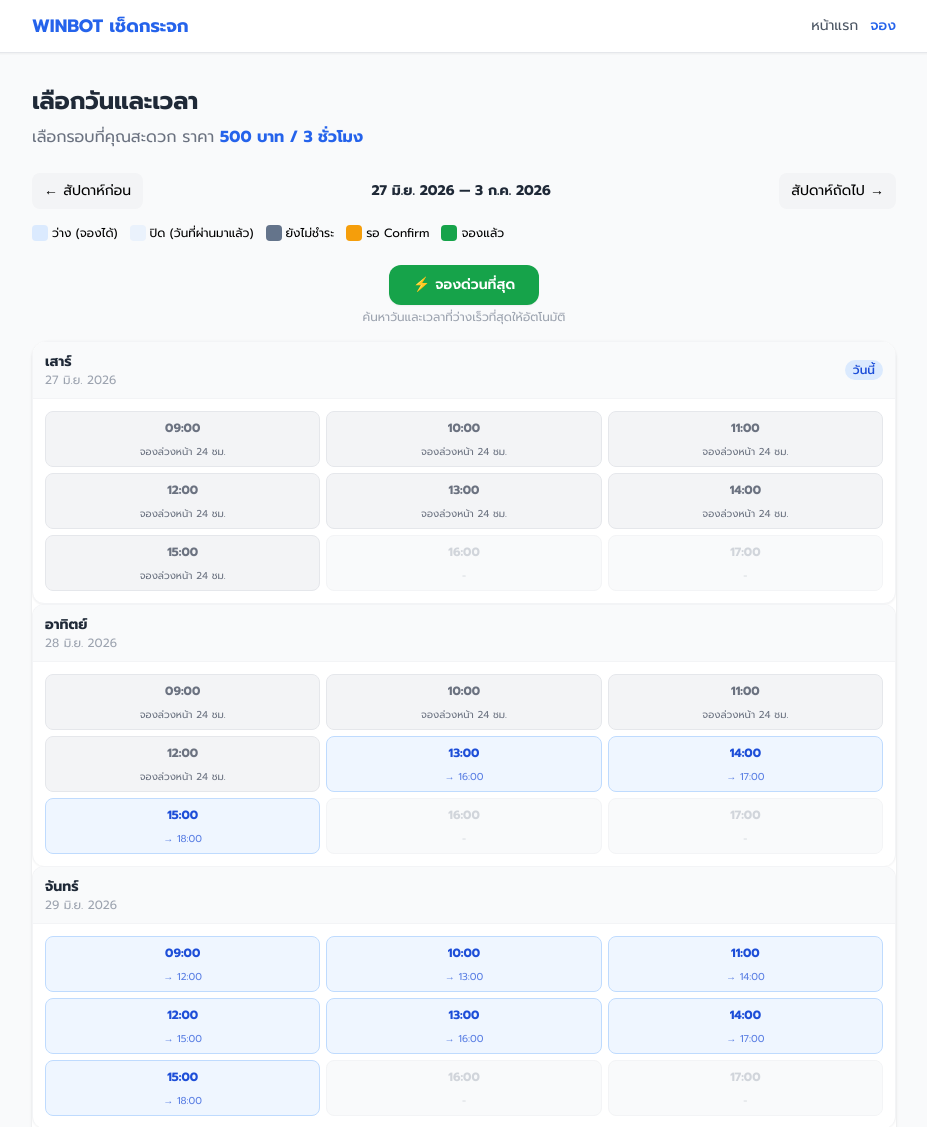
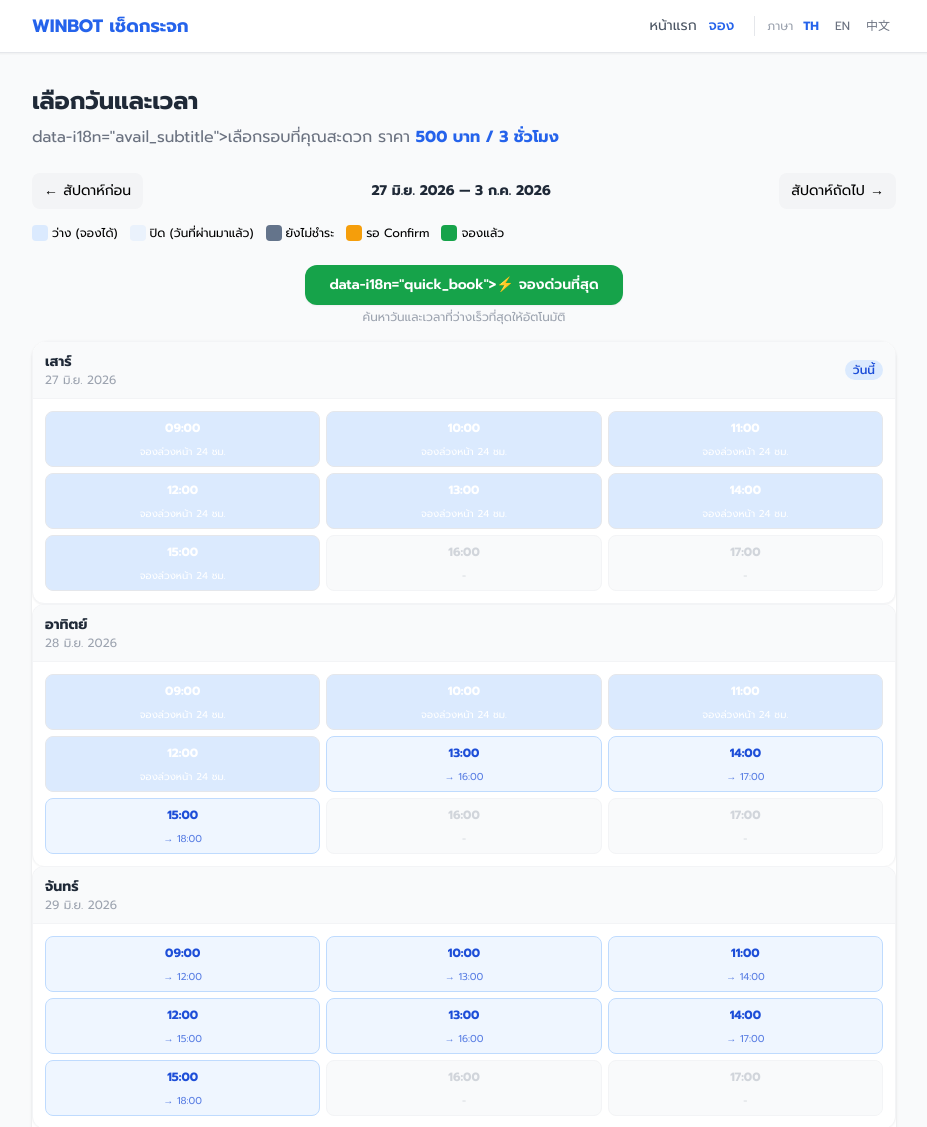
Before and after one commit to bookkoob29/winbot-booking, a FastAPI app: page /availability in a window 1280 px wide. Shown: the top 1127 px of the page, without its empty margins (176-1103 px from the left). Run offline with FastAPI, Linux system fonts and the light colour scheme; data that the repository does not hold is empty; some libraries are stand-ins or nearby versions.

Commit message:
Fix: status colors in hourly blocks + multi-language TH/EN/ZH

```diff
--- /dev/null
+++ b/static/i18n.js
@@ -0,0 +1,192 @@
+/* WINBOT Booking - Multi-language i18n */
+const I18N = {
+  th: {
+    nav_home: 'หน้าแรก',
+    nav_book: 'จอง',
+    nav_admin: 'Admin',
+    nav_lang: 'ภาษา',
+    hero_title: 'เช่าเครื่องเช็ดกระจกคอนโด',
+    hero_subtitle: 'WINBOT Mini 2 — เครื่องเช็ดกระจกอัจฉริยะ',
+    price_label: '500 บาท / 3 ชั่วโมง',
+    avail_title: 'เลือกวันและเวลา',
+    avail_subtitle: 'เลือกรอบที่คุณสะดวก',
+    today: 'วันนี้',
+    prev_week: '← สัปดาห์ก่อน',
+    next_week: 'สัปดาห์ถัดไป →',
+    available: 'ว่าง',
+    booked: 'ไม่ว่าง',
+    past_closed: 'ปิด',
+    book_24h: 'จองล่วงหน้า 24 ชม.',
+    quick_book: '⚡ จองด่วนที่สุด',
+    modal_title: 'กรอกรายละเอียด',
+    modal_slot: 'ช่วงเวลาที่เลือก',
+    modal_price: 'ค่าเช่า',
+    modal_name: 'ชื่อ-นามสกุล',
+    modal_phone: '08x-xxx-xxxx',
+    modal_line: '@lineid (ถ้ามี)',
+    modal_condo: 'พิมพ์ชื่อคอนโดเพื่อค้นหา...',
+    modal_note: 'เช่น ต้องการรับเครื่องช่วงเช้า',
+    modal_submit: 'ยืนยันการจอง',
+    modal_submitting: 'กำลังดำเนินการ...',
+    modal_closed: 'ปิด',
+    booking_code: 'เลขที่การจอง',
+    payment_title: '💳 วิธีการชำระเงิน',
+    payment_bank: 'ธนาคาร',
+    payment_account: 'เลขที่บัญชี',
+    payment_name: 'ชื่อบัญชี',
+    payment_upload: '📎 แนบสลิปการโอน',
+    payment_choose: 'เลือกไฟล์',
+    payment_uploading: '⏳ กำลังอัปโหลด...',
+    payment_uploaded: '✅ อัปโหลดแล้ว',
+    payment_success: '✅ อัปโหลดสำเร็จ! รอ Admin ตรวจสอบ',
+    payment_error: '❌ กรุณาเลือกไฟล์สลิปก่อน',
+    payment_type_error: '❌ รองรับเฉพาะไฟล์ .jpg และ .png เท่านั้น',
+    payment_size_error: '❌ ไฟล์ต้องมีขนาดไม่เกิน 2 MB',
+    tnc_title: '📋 เงื่อนไขการใช้งาน',
+    tnc_usage: '📋 เงื่อนไขการใช้งาน',
+    tnc_duration: '⏱ ระยะเวลาเช่า',
+    tnc_deposit: '💰 ค่ามัดจำ',
+    tnc_penalty: '⚠️ ค่าปรับ / ค่าเสียหาย',
+    tnc_confirmation: '📌 การยืนยันการจอง',
+    tnc_cancel: '🔄 การยกเลิกและเลื่อนการจอง',
+    tnc_reserve: '📢 ข้อสงวนสิทธิ์',
+    back_home: '← กลับหน้าแรก',
+    book_new: '📅 จองใหม่',
+    download_ics: '📅 บันทึกลงปฏิทิน (ICS)',
+    loading: 'กำลังโหลด...',
+    error_loading: 'โหลดข้อมูลไม่สำเร็จ กรุณาลองใหม่อีกครั้ง',
+    error_slot: 'เวลา Slot ไม่ถูกต้อง',
+    error_24h: 'กรุณาจองล่วงหน้าอย่างน้อย 24 ชั่วโมง',
+    status_available: 'ว่าง',
+    status_unpaid: 'ยังไม่ชำระเงิน',
+    status_pending: 'รอ Confirm',
+    status_confirmed: 'จองแล้ว',
+    saving: 'กำลังบันทึก...',
+  },
+  en: {
+    nav_home: 'Home',
+    nav_book: 'Book',
+    nav_admin: 'Admin',
+    nav_lang: 'Language',
+    hero_title: 'Condo Window Cleaning Rental',
+    hero_subtitle: 'WINBOT Mini 2 — Smart Window Cleaning Robot',
+    price_label: '500 THB / 3 hours',
+    avail_title: 'Select Date & Time',
+    avail_subtitle: 'Choose your available slot',
+    today: 'Today',
+    prev_week: '← Prev Week',
+    next_week: 'Next Week →',
+    available: 'Available',
+    booked: 'Booked',
+    past_closed: 'Closed',
+    book_24h: '24h advance booking',
+    quick_book: '⚡ Quickest Slot',
+    modal_title: 'Enter Details',
+    modal_slot: 'Selected Time',
+    modal_price: 'Price',
+    modal_name: 'Full Name',
+    modal_phone: '08x-xxx-xxxx',
+    modal_line: '@lineid (optional)',
+    modal_condo: 'Type condo name to search...',
+    modal_note: 'e.g. Want morning pickup',
+    modal_submit: 'Confirm Booking',
+    modal_submitting: 'Processing...',
+    modal_closed: 'Close',
+    booking_code: 'Booking Code',
+    payment_title: '💳 Payment Details',
+    payment_bank: 'Bank',
+    payment_account: 'Account No.',
+    payment_name: 'Account Name',
+    payment_upload: '📎 Upload Payment Slip',
+    payment_choose: 'Choose File',
+    payment_uploading: '⏳ Uploading...',
+    payment_uploaded: '✅ Uploaded',
+    payment_success: '✅ Upload successful! Waiting for admin confirmation',
+    payment_error: '❌ Please select a slip file first',
+    payment_type_error: '❌ Only .jpg and .png files are supported',
+    payment_size_error: '❌ File size must not exceed 2 MB',
+    tnc_title: '📋 Terms & Conditions',
+    tnc_usage: '📋 Usage Terms',
+    tnc_duration: '⏱ Rental Period',
+    tnc_deposit: '💰 Deposit',
+    tnc_penalty: '⚠️ Fines / Damages',
+    tnc_confirmation: '📌 Booking Confirmation',
+    tnc_cancel: '🔄 Cancellation & Reschedule',
+    tnc_reserve: '📢 Reservation of Rights',
+    back_home: '← Back to Home',
+    book_new: '📅 New Booking',
+    download_ics: '📅 Add to Calendar (ICS)',
+    loading: 'Loading...',
+    error_loading: 'Failed to load data. Please try again.',
+    error_slot: 'Invalid slot time',
+    error_24h: 'Please book at least 24 hours in advance',
+    status_available: 'Available',
+    status_unpaid: 'Unpaid',
+    status_pending: 'Pending Confirm',
+    status_confirmed: 'Confirmed',
+    saving: 'Saving...',
+  },
+  zh: {
+    nav_home: '首页',
+    nav_book: '预订',
+    nav_admin: '管理',
+    nav_lang: '语言',
+    hero_title: '公寓窗户清洁租赁',
+    hero_subtitle: 'WINBOT Mini 2 — 智能窗户清洁机器人',
+    price_label: '500 泰铢 / 3 小时',
+    avail_title: '选择日期和时间',
+    avail_subtitle: '选择您方便的时间段',
+    today: '今天',
+    prev_week: '← 上周',
+    next_week: '下周 →',
+    available: '可预订',
+    booked: '已预订',
+    past_closed: '已关闭',
+    book_24h: '需提前24小时预订',
+    quick_book: '⚡ 最快时段',
+    modal_title: '填写详细信息',
+    modal_slot: '选择的时间',
+    modal_price: '价格',
+    modal_name: '姓名',
+    modal_phone: '08x-xxx-xxxx',
+    modal_line: '@lineid (选填)',
+    modal_condo: '输入公寓名称搜索...',
+    modal_note: '例如：希望早上取机',
+    modal_submit: '确认预订',
+    modal_submitting: '处理中...',
+    modal_closed: '关闭',
+    booking_code: '预订编号',
+    payment_title: '💳 付款方式',
+    payment_bank: '银行',
+    payment_account: '账号',
+    payment_name: '账户名称',
+    payment_upload: '📎 上传付款凭证',
+    payment_choose: '选择文件',
+    payment_uploading: '⏳ 上传中...',
+    payment_uploaded: '✅ 已上传',
+    payment_success: '✅ 上传成功！等待管理员确认',
+    payment_error: '❌ 请先选择凭证文件',
+    payment_type_error: '❌ 仅支持 .jpg 和 .png 文件',
+    payment_size_error: '❌ 文件大小不超过 2 MB',
+    tnc_title: '📋 条款与条件',
+    tnc_usage: '📋 使用条款',
+    tnc_duration: '⏱ 租赁时长',
+    tnc_deposit: '💰 押金',
+    tnc_penalty: '⚠️ 罚款 / 损坏赔偿',
+    tnc_confirmation: '📌 预订确认',
+    tnc_cancel: '🔄 取消与改期',
+    tnc_reserve: '📢 权利保留',
+    back_home: '← 返回首页',
+    book_new: '📅 新预订',
+    download_ics: '📅 添加到日历 (ICS)',
+    loading: '加载中...',
+    error_loading: '数据加载失败，请重试',
+    error_slot: '时间段无效',
+    error_24h: '请至少提前24小时预订',
+    status_available: '可预订',
+    status_unpaid: '未付款',
+    status_pending: '待确认',
+    status_confirmed: '已确认',
+    saving: '保存中...',
+  }
+};
--- a/templates/availability.html
+++ b/templates/availability.html
@@ -6,16 +6,22 @@
 <nav class="bg-white shadow-sm border-b">
     <div class="max-w-4xl mx-auto px-4 py-3 flex items-center justify-between">
         <a href="/" class="text-blue-600 font-bold text-lg">WINBOT เช็ดกระจก</a>
-        <div class="flex gap-3 text-sm">
-            <a href="/" class="text-gray-600 hover:text-blue-600">หน้าแรก</a>
-            <a href="/availability" class="text-blue-600 font-medium">จอง</a>
+        <div class="flex gap-3 text-sm items-center">
+            <a href="/" class="text-gray-600 hover:text-blue-600" data-i18n="nav_home">หน้าแรก</a>
+            <a href="/availability" class="text-blue-600 font-medium" data-i18n="nav_book">จอง</a>
+            <div class="ml-2 border-l pl-3 flex gap-1 text-xs items-center">
+                <span class="text-gray-400" data-i18n="nav_lang">ภาษา</span>
+                <button onclick="setLanguage('th')" class="lang-btn px-1.5 py-0.5 rounded font-bold text-blue-600" data-lang="th">TH</button>
+                <button onclick="setLanguage('en')" class="lang-btn px-1.5 py-0.5 rounded text-gray-500 hover:text-gray-700" data-lang="en">EN</button>
+                <button onclick="setLanguage('zh')" class="lang-btn px-1.5 py-0.5 rounded text-gray-500 hover:text-gray-700" data-lang="zh">中文</button>
+            </div>
         </div>
     </div>
 </nav>
 
 <div class="max-w-4xl mx-auto px-4 py-8">
     <h1 class="text-2xl font-bold text-gray-800 mb-2">เลือกวันและเวลา</h1>
-    <p class="text-gray-500 mb-6">เลือกรอบที่คุณสะดวก ราคา <strong class="text-blue-600">500 บาท / 3 ชั่วโมง</strong></p>
+    <p class="text-gray-500 mb-6">data-i18n="avail_subtitle">เลือกรอบที่คุณสะดวก ราคา <strong class="text-blue-600">500 บาท / 3 ชั่วโมง</strong></p>
 
     <!-- Week navigation -->
     <div class="flex items-center justify-between mb-4 gap-2">
@@ -41,7 +47,7 @@
     <div class="text-center mb-4">
         <button id="quick-book-btn" onclick="quickBookEarliest()"
                 class="inline-block bg-green-600 text-white font-semibold px-6 py-2.5 rounded-xl hover:bg-green-700 transition-all text-sm shadow-sm">
-            ⚡ จองด่วนที่สุด
+            data-i18n="quick_book">⚡ จองด่วนที่สุด
         </button>
         <p class="text-xs text-gray-400 mt-1">ค้นหาวันและเวลาที่ว่างเร็วที่สุดให้อัตโนมัติ</p>
     </div>
@@ -66,12 +72,12 @@
         <div class="mb-4 p-4 bg-gradient-to-r from-blue-50 to-blue-100 rounded-xl border border-blue-200">
             <div class="flex items-center justify-between">
                 <div>
-                    <div class="text-xs text-blue-600 font-medium">ช่วงเวลาที่เลือก</div>
+                    <div class="text-xs text-blue-600 font-medium"data-i18n="modal_slot">ช่วงเวลาที่เลือก</div>
                     <div class="text-lg font-bold text-blue-800 mt-0.5"><span id="modal-date-display"></span></div>
                     <div class="text-base font-semibold text-blue-700"><span id="modal-slot-display"></span></div>
                 </div>
                 <div class="text-right">
-                    <div class="text-xs text-blue-600">ค่าเช่า</div>
+                    <div class="text-xs text-blue-600"data-i18n="modal_price">ค่าเช่า</div>
                     <div class="text-2xl font-bold text-blue-800">500</div>
                     <div class="text-xs text-blue-600">บาท</div>
                 </div>
@@ -86,26 +92,26 @@
                 <label class="block text-sm font-medium text-gray-700 mb-1">ชื่อผู้จอง *</label>
                 <input type="text" id="input-name" name="customer_name" required
                        class="w-full px-3 py-2 border border-gray-300 rounded-lg focus:ring-2 focus:ring-blue-500 focus:border-blue-500 outline-none"
-                       placeholder="ชื่อ-นามสกุล" minlength="2" maxlength="100">
+                       placeholder="ชื่อ-นามสกุล" data-i18n-placeholder="modal_name" minlength="2" maxlength="100">
             </div>
             <div class="mb-3">
                 <label class="block text-sm font-medium text-gray-700 mb-1">เบอร์โทรศัพท์ *</label>
                 <input type="tel" id="input-phone" name="phone" required
                        class="w-full px-3 py-2 border border-gray-300 rounded-lg focus:ring-2 focus:ring-blue-500 focus:border-blue-500 outline-none"
-                       placeholder="08x-xxx-xxxx" pattern="0[0-9]{8,9}">
+                       placeholder="08x-xxx-xxxx" data-i18n-placeholder="modal_phone" pattern="0[0-9]{8,9}">
             </div>
             <div class="mb-3">
                 <label class="block text-sm font-medium text-gray-700 mb-1">Line ID</label>
                 <input type="text" id="input-line" name="line_id"
                        class="w-full px-3 py-2 border border-gray-300 rounded-lg focus:ring-2 focus:ring-blue-500 focus:border-blue-500 outline-none"
-                       placeholder="@lineid (ถ้ามี)">
+                       placeholder="@lineid (ถ้ามี)" data-i18n-placeholder="modal_line">
             </div>
             <div class="mb-3">
                 <label class="block text-sm font-medium text-gray-700 mb-1">ชื่อคอนโด / โครงการ</label>
                 <div class="relative" id="condo-search-wrapper">
                     <input type="text" id="input-condo-search" autocomplete="off"
                            class="w-full px-3 py-2 border border-gray-300 rounded-lg focus:ring-2 focus:ring-blue-500 focus:border-blue-500 outline-none"
-                           placeholder="พิมพ์ชื่อคอนโดเพื่อค้นหา...">
+                           placeholder="พิมพ์ชื่อคอนโดเพื่อค้นหา..." data-i18n-placeholder="modal_condo">
                     <input type="hidden" id="input-condo-name" name="condo_name">
                     <div id="condo-suggestions" class="absolute z-50 w-full mt-1 bg-white border border-gray-200 rounded-lg shadow-lg max-h-48 overflow-y-auto hidden"></div>
                 </div>
@@ -122,7 +128,7 @@
                 <label class="block text-sm font-medium text-gray-700 mb-1">หมายเหตุ</label>
                 <textarea id="input-note" name="note" rows="2" maxlength="500"
                           class="w-full px-3 py-2 border border-gray-300 rounded-lg focus:ring-2 focus:ring-blue-500 focus:border-blue-500 outline-none"
-                          placeholder="เช่น ต้องการรับเครื่องช่วงเช้า"></textarea>
+                          placeholder="เช่น ต้องการรับเครื่องช่วงเช้า" data-i18n-placeholder="modal_note"></textarea>
             </div>
             <button type="submit" id="submit-btn"
                     class="w-full bg-blue-600 text-white font-semibold py-3 rounded-xl hover:bg-blue-700 transition-all disabled:opacity-50">
@@ -274,7 +280,11 @@
                     block.innerHTML = '<div class="font-bold py-2">' + hourStr + '</div>'
                         + '<div class="text-[10px] pb-1.5">ปิด</div>';
                 } else if (isSlotTaken) {
-                    block.className += ' border-gray-200 text-gray-500 bg-gray-100 cursor-default';
+                    // Use status-appropriate colors from API
+                    var bgColor = slot.color || '#64748B';
+                    var textColor = slot.text_color || '#FFFFFF';
+                    block.setAttribute('style', 'background:' + bgColor + '; color:' + textColor + ';');
+                    block.className += ' rounded-lg text-center transition-all border text-xs cursor-default';
                     block.innerHTML = '<div class="font-bold py-2">' + hourStr + '</div>'
                         + '<div class="text-[10px] pb-1.5">' + (slot.label || 'ไม่ว่าง') + '</div>';
                 }
--- a/templates/base.html
+++ b/templates/base.html
@@ -6,6 +6,7 @@
     <title>{% block title %}เช่าเครื่องเช็ดกระจกคอนโด{% endblock %} | WINBOT Mini 2</title>
     <script src="https://cdn.tailwindcss.com">
     </script>
+    <script src="/static/i18n.js"></script>
     <style>
         @import url('https://fonts.googleapis.com/css2?family=Prompt:wght@300;400;500;600;700&display=swap');
         * { font-family: 'Prompt', 'Sarabun', sans-serif; }
@@ -48,6 +49,47 @@
     <div id="toast-container" class="toast"></div>
 
     <script>
+        // i18n setup
+        let currentLang = localStorage.getItem('winbot_lang') || 'th';
+
+        function setLanguage(lang) {
+            currentLang = lang;
+            localStorage.setItem('winbot_lang', lang);
+            document.documentElement.lang = lang === 'th' ? 'th' : lang === 'en' ? 'en' : 'zh';
+            // Update all data-i18n elements
+            document.querySelectorAll('[data-i18n]').forEach(function(el) {
+                const key = el.getAttribute('data-i18n');
+                if (I18N[currentLang] && I18N[currentLang][key]) {
+                    el.textContent = I18N[currentLang][key];
+                }
+            });
+            // Update all data-i18n-placeholder elements
+            document.querySelectorAll('[data-i18n-placeholder]').forEach(function(el) {
+                const key = el.getAttribute('data-i18n-placeholder');
+                if (I18N[currentLang] && I18N[currentLang][key]) {
+                    el.placeholder = I18N[currentLang][key];
+                }
+            });
+            // Update all data-i18n-value elements
+            document.querySelectorAll('[data-i18n-value]').forEach(function(el) {
+                const key = el.getAttribute('data-i18n-value');
+                if (I18N[currentLang] && I18N[currentLang][key]) {
+                    el.value = I18N[currentLang][key];
+                }
+            });
+            // Update lang switch button text
+            document.querySelectorAll('.lang-btn').forEach(function(btn) {
+                const lang = btn.getAttribute('data-lang');
+                if (lang === currentLang) {
+                    btn.classList.add('font-bold', 'text-blue-600');
+                    btn.classList.remove('text-gray-500');
+                } else {
+                    btn.classList.remove('font-bold', 'text-blue-600');
+                    btn.classList.add('text-gray-500');
+                }
+            });
+        }
+
         function showToast(message, type = 'info') {
             const toast = document.getElementById('toast-container');
             toast.textContent = message;
@@ -55,6 +97,11 @@
             setTimeout(() => toast.classList.add('show'), 50);
             setTimeout(() => toast.classList.remove('show'), 3500);
         }
+
+        // Initialize language on page load
+        document.addEventListener('DOMContentLoaded', function() {
+            setLanguage(currentLang);
+        });
     </script>
     {% block scripts %}{% endblock %}
 </body>
--- a/templates/index.html
+++ b/templates/index.html
@@ -4,8 +4,8 @@
 <!-- Hero -->
 <section class="bg-gradient-to-br from-blue-600 to-blue-800 text-white">
     <div class="max-w-4xl mx-auto px-4 py-16 md:py-24">
-        <h1 class="text-3xl md:text-5xl font-bold mb-4">เช่าเครื่องเช็ดกระจกคอนโด</h1>
-        <p class="text-lg md:text-xl text-blue-100 mb-2">WINBOT Mini 2 — เครื่องเช็ดกระจกอัจฉริยะ</p>
+        <h1 class="text-3xl md:text-5xl font-bold mb-4"data-i18n="hero_title">เช่าเครื่องเช็ดกระจกคอนโด</h1>
+        <p class="text-lg md:text-xl text-blue-100 mb-2"data-i18n="hero_subtitle">WINBOT Mini 2 — เครื่องเช็ดกระจกอัจฉริยะ</p>
         <p class="text-blue-200 mb-8">ไม่ต้องปีน ไม่ต้องเสี่ยง สะอาดเงาในเวลาเพียงไม่กี่นาที</p>
         <div class="flex flex-wrap gap-4">
             <a href="/availability" class="inline-block bg-white text-blue-700 font-semibold px-8 py-3 rounded-xl shadow-lg hover:bg-blue-50 transition-all">
```
